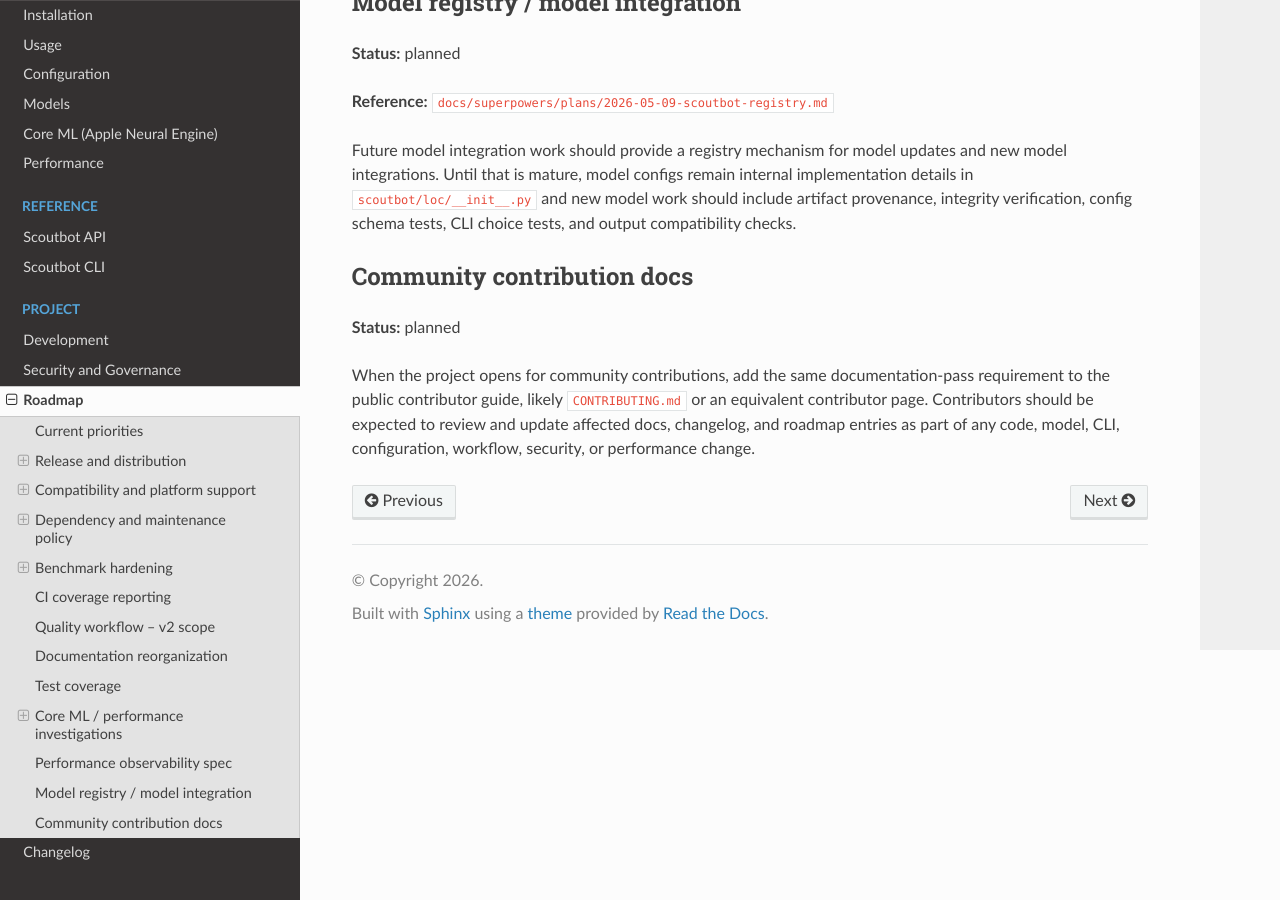
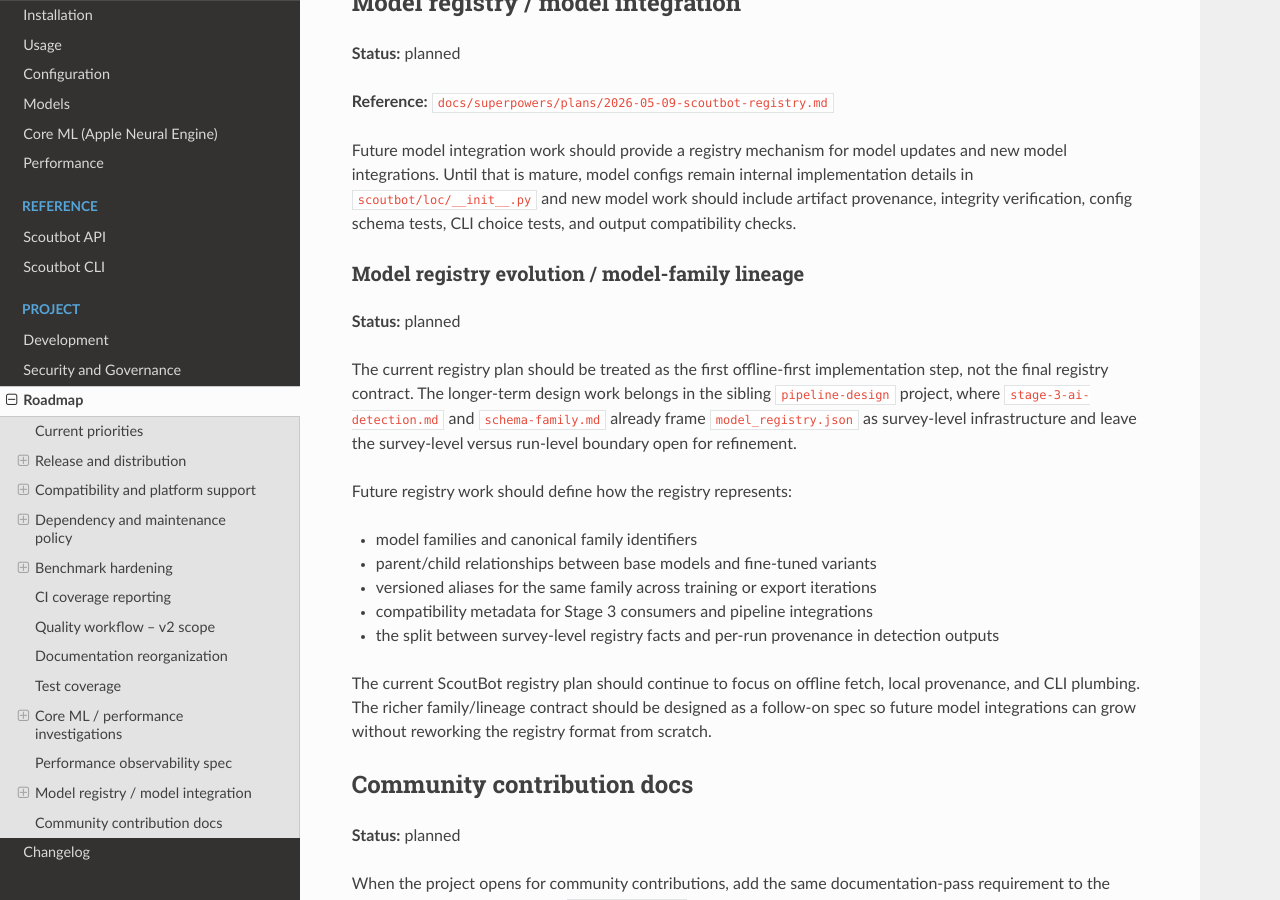
Before and after one commit to SurveyTools/scoutbot-two, a Sphinx documentation site: the page built from docs/roadmap.rst, in a window 1280 px wide and 900 px high, scrolled down 4860 px. Built offline with Sphinx 7.4.7 and the Read the Docs theme 3.1.0, drawn with Linux system fonts in a browser that asks for light colours; formulas are drawn with MathJax 3.

Commit message:
Add note on registry plan.

```diff
--- a/docs/roadmap.rst
+++ b/docs/roadmap.rst
@@ -240,6 +240,29 @@ integrations. Until that is mature, model configs remain internal implementation
 ``scoutbot/loc/__init__.py`` and new model work should include artifact provenance, integrity
 verification, config schema tests, CLI choice tests, and output compatibility checks.
 
+Model registry evolution / model-family lineage
+~~~~~~~~~~~~~~~~~~~~~~~~~~~~~~~~~~~~~~~~~~~~~~~
+
+**Status:** planned
+
+The current registry plan should be treated as the first offline-first implementation step, not the
+final registry contract. The longer-term design work belongs in the sibling ``pipeline-design``
+project, where ``stage-3-ai-detection.md`` and ``schema-family.md`` already frame
+``model_registry.json`` as survey-level infrastructure and leave the survey-level versus run-level
+boundary open for refinement.
+
+Future registry work should define how the registry represents:
+
+* model families and canonical family identifiers
+* parent/child relationships between base models and fine-tuned variants
+* versioned aliases for the same family across training or export iterations
+* compatibility metadata for Stage 3 consumers and pipeline integrations
+* the split between survey-level registry facts and per-run provenance in detection outputs
+
+The current ScoutBot registry plan should continue to focus on offline fetch, local provenance, and
+CLI plumbing. The richer family/lineage contract should be designed as a follow-on spec so future
+model integrations can grow without reworking the registry format from scratch.
+
 Community contribution docs
 ---------------------------
 
```
